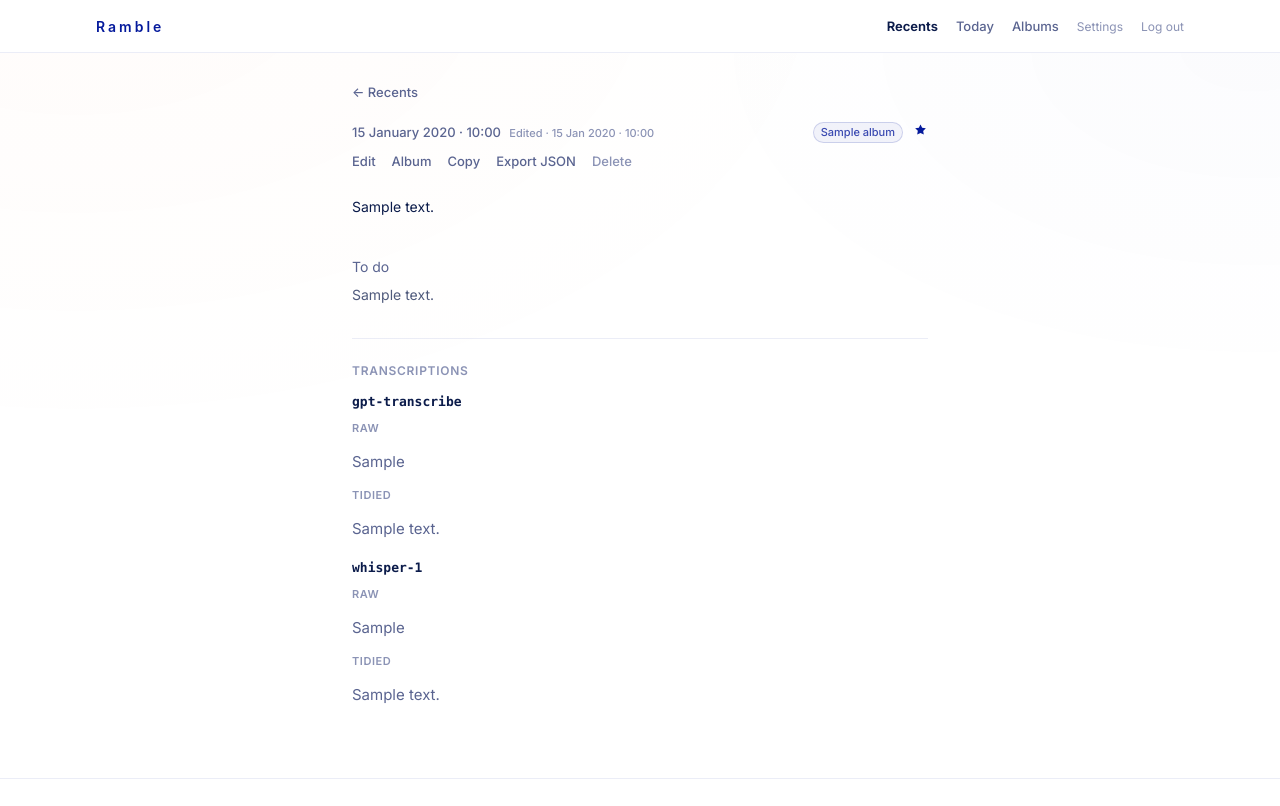
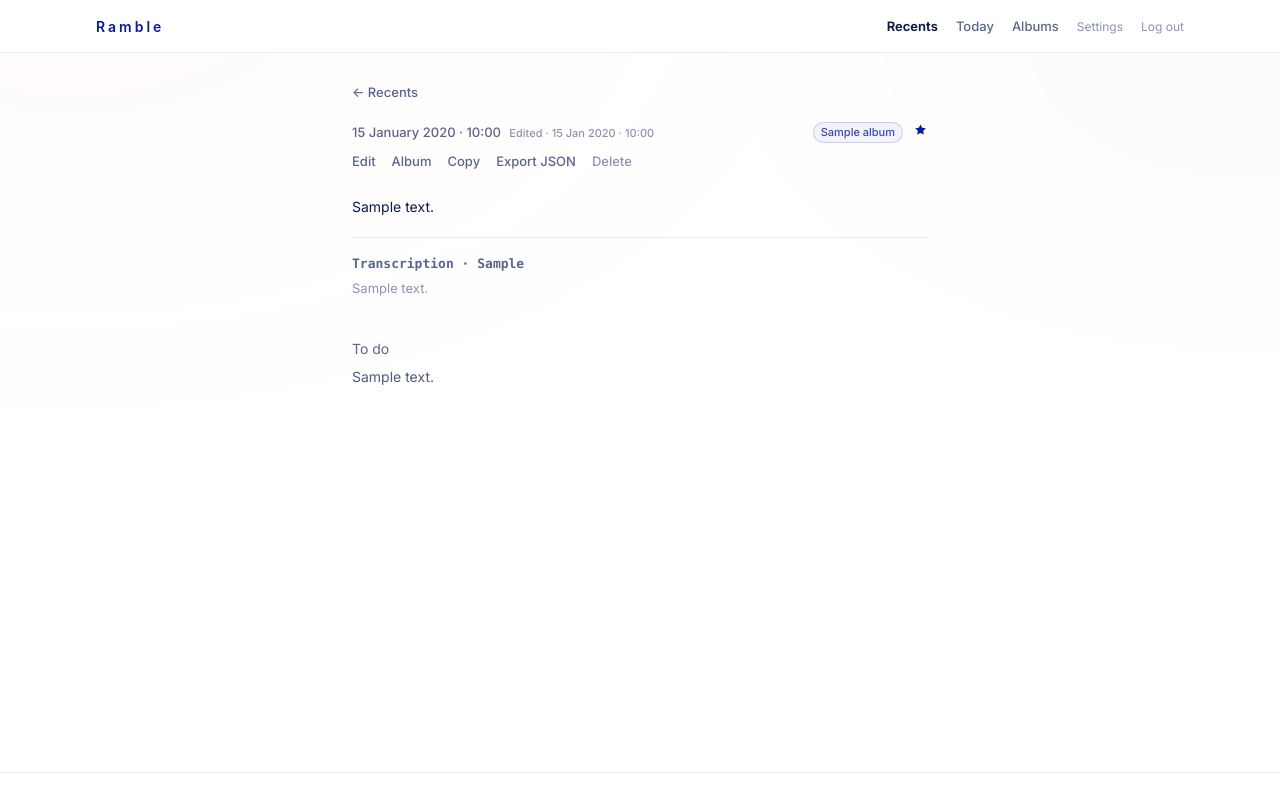
Before and after one commit to RoyKeane94/Ramble, a Django app: page /notes/00000000-0000-0000-0000-000000000001/ in a window 1280 px wide. After the commit the page ends 773 px from the top, so only its background shows below. Run offline with Django 5.2, Linux system fonts and the light colour scheme; a user stored in the database is signed in; tables that the repository leaves empty hold one stand-in row (values such as "Sample post"); parts of the project's set-up code (start-up, migrations or seed data) failed here and were passed over.

Commit message:
Showing which model is used and the take

```diff
--- a/notes/models.py
+++ b/notes/models.py
@@ -22,6 +22,8 @@ class Note(models.Model):
     whisper_1_transcript = models.TextField(blank=True, default="")
     gpt_transcribe_tidied_text = models.TextField(blank=True, default="")
     whisper_1_tidied_text = models.TextField(blank=True, default="")
+    chosen_transcription_model = models.CharField(max_length=60, blank=True, default="")
+    transcription_route_summary = models.TextField(blank=True, default="")
     gpt_tidied_text = models.TextField(blank=True, default="")
     next_action_text = models.TextField(blank=True, default="")
     edited_text = models.TextField(blank=True, default="")
@@ -216,6 +218,21 @@ class Note(models.Model):
         return self.day_header_compact
 
     @property
+    def chosen_transcription_model_label(self):
+        model = self.chosen_transcription_model.strip()
+        if not model:
+            return ""
+        if model == "gpt-transcribe":
+            return "gpt-transcribe"
+        if model == "whisper-1":
+            return "whisper-1"
+        return model
+
+    @property
+    def has_transcription_route(self):
+        return bool(self.chosen_transcription_model_label)
+
+    @property
     def labeled_transcripts(self):
         """Side-by-side ASR outputs (raw + GPT-tidied) for comparison on the web."""
         rows = []
--- a/notes/serializers.py
+++ b/notes/serializers.py
@@ -22,6 +22,8 @@ class NoteSerializer(serializers.ModelSerializer):
             "whisper_1_transcript",
             "gpt_transcribe_tidied_text",
             "whisper_1_tidied_text",
+            "chosen_transcription_model",
+            "transcription_route_summary",
             "gpt_tidied_text",
             "next_action_text",
             "edited_text",
--- a/notes/views.py
+++ b/notes/views.py
@@ -83,6 +83,8 @@ def _note_export_dict(note):
         "tidied_text": note.tidied_text,
         "edited_text": note.edited_text,
         "display_text": note.display_text,
+        "chosen_transcription_model": note.chosen_transcription_model,
+        "transcription_route_summary": note.transcription_route_summary,
         "next_action_text": note.next_action_text,
         "todo_items": note.todo_items,
         "processing_failed": note.transcription_failed,
--- a/static/css/ramble.css
+++ b/static/css/ramble.css
@@ -870,6 +870,27 @@ a.frame:focus-visible {
 
 .take-body {
   margin-top: 1.75rem;
+}
+
+.take-route {
+  margin: 1.25rem 0 0;
+  padding-top: 1rem;
+  border-top: 1px solid var(--line);
+  font-size: 0.8125rem;
+  line-height: 1.5;
+  color: var(--faint);
+}
+
+.take-route-label {
+  display: block;
+  font-weight: 600;
+  color: var(--muted);
+  font-family: ui-monospace, SFMono-Regular, Menlo, Monaco, Consolas, monospace;
+}
+
+.take-route-summary {
+  display: block;
+  margin-top: 0.35rem;
 }
 
 .take-transcripts {
--- a/templates/notes/detail.html
+++ b/templates/notes/detail.html
@@ -116,6 +116,14 @@
           Empty take
         {% endif %}
       </div>
+      {% if note.has_transcription_route and not note.transcription_failed and note.display_text.strip %}
+        <p class="take-route">
+          <span class="take-route-label">Transcription · {{ note.chosen_transcription_model_label }}</span>
+          {% if note.transcription_route_summary.strip %}
+            <span class="take-route-summary">{{ note.transcription_route_summary }}</span>
+          {% endif %}
+        </p>
+      {% endif %}
     </article>
     {% if note.todo_items and not note.transcription_failed and note.display_text.strip %}
       <section class="todo">
@@ -125,26 +133,6 @@
             <li>{{ item }}</li>
           {% endfor %}
         </ul>
-      </section>
-    {% endif %}
-    {% if note.has_labeled_transcripts %}
-      <section class="take-transcripts" aria-label="Model transcriptions">
-        <h2 class="take-transcripts-title">Transcriptions</h2>
-        {% for row in note.labeled_transcripts %}
-          <article class="take-transcript-block">
-            <p class="take-transcript-label">{{ row.label }}</p>
-            {% if row.raw %}
-              <p class="take-transcript-sublabel">Raw</p>
-              <div class="take-transcript-text">{{ row.raw|linebreaks }}</div>
-            {% endif %}
-            {% if row.tidied %}
-              <p class="take-transcript-sublabel">Tidied</p>
-              <div class="take-transcript-text take-transcript-text-tidied">{{ row.tidied|linebreaks }}</div>
-            {% elif row.raw %}
-              <p class="take-transcript-sublabel take-transcript-pending">Tidied — pending from app</p>
-            {% endif %}
-          </article>
-        {% endfor %}
       </section>
     {% endif %}
   {% endif %}
```
Also changed, not shown: notes/migrations/0009_transcription_route_meta.py (added).
